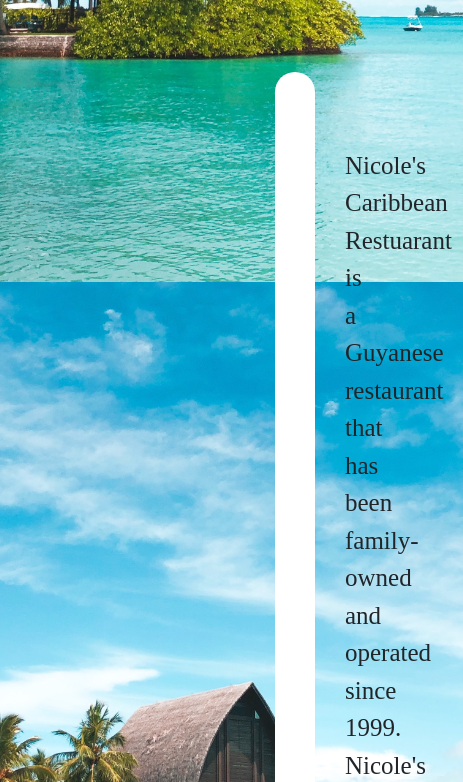
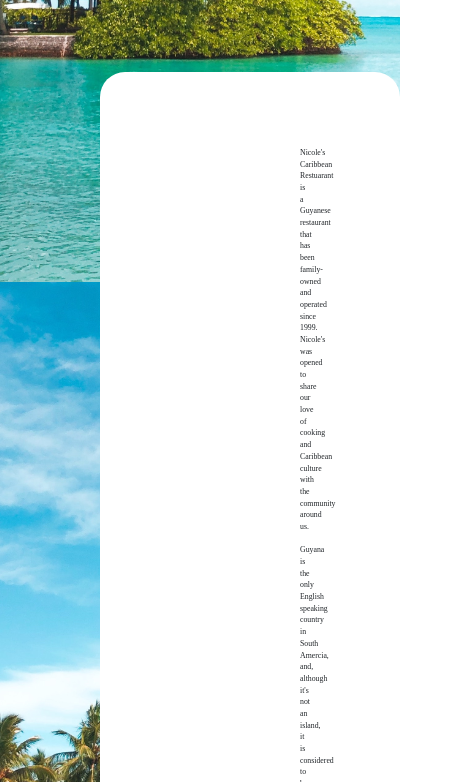
Before and after one commit to nicolelalta/nicolescaribbean, a plain HTML site: page about.html in a window 390 px wide. Shown: the part 562-1344 px from the top of the page, 463 px wide, since content can reach past the window. Drawn offline with nearby package versions, Linux system fonts and the light colour scheme.

Commit message:
mobile-friendly v1

```diff
--- a/about.html
+++ b/about.html
@@ -3,6 +3,8 @@
   <title>Nicole's Caribbean Restaurant</title>
   <link rel="stylesheet" href="https://stackpath.bootstrapcdn.com/bootstrap/4.4.1/css/bootstrap.min.css" integrity="sha384-Vkoo8x4CGsO3+Hhxv8T/Q5PaXtkKtu6ug5TOeNV6gBiFeWPGFN9MuhOf23Q9Ifjh" crossorigin="anonymous">
   <link rel="stylesheet" href="style.css" type="text/css">
+  <meta name="viewport" content="width=device-width, initial-scale=1.0">
+
 
 </head>
 <body>
--- a/style.css
+++ b/style.css
@@ -12,17 +12,19 @@ body {
   background-attachment: fixed;
 }
 .text-container {
-  font-size: 25px;
+  font-size: 2vw;
   font-family: "Bookman, URW";
   background-color: white;
-  margin-left: 275px;
-  margin-right: 275px;
+  margin-left: 100px;
+  margin-right: 100px;
   margin-top: 75px;
   padding-top: 25px;
-  padding-left: 20px;
-  padding-right: 20px;
+  padding-left: 150px;
+  padding-right: 150px;
   padding-bottom: 50px;
   border-radius: 25px;
+  overflow-x: auto;
+
 }
 .text-container p {
   padding: 50px;
```
Also changed, not shown: catering.html (+2 -0 lines), contact.html (+2 -0 lines), hours.html (+2 -0 lines), index.html (+1 -0 lines).
